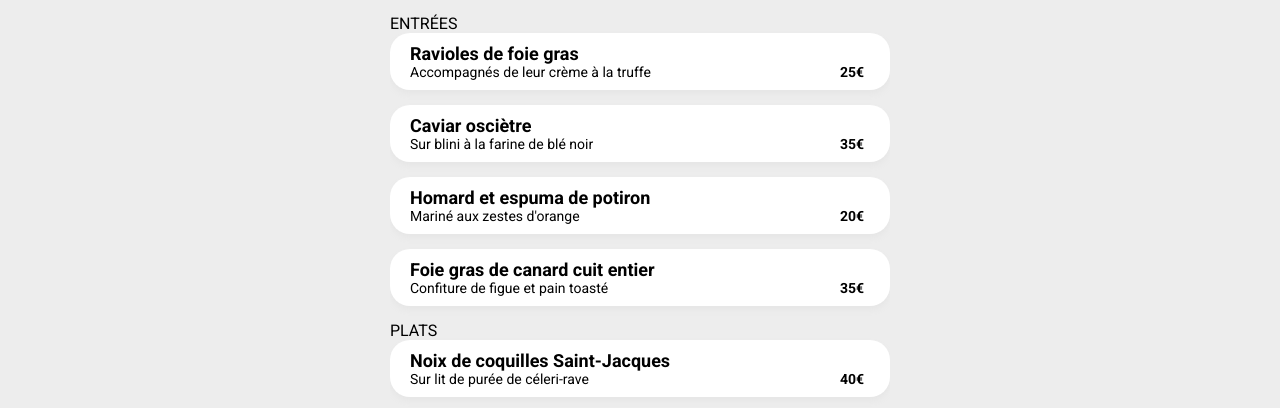
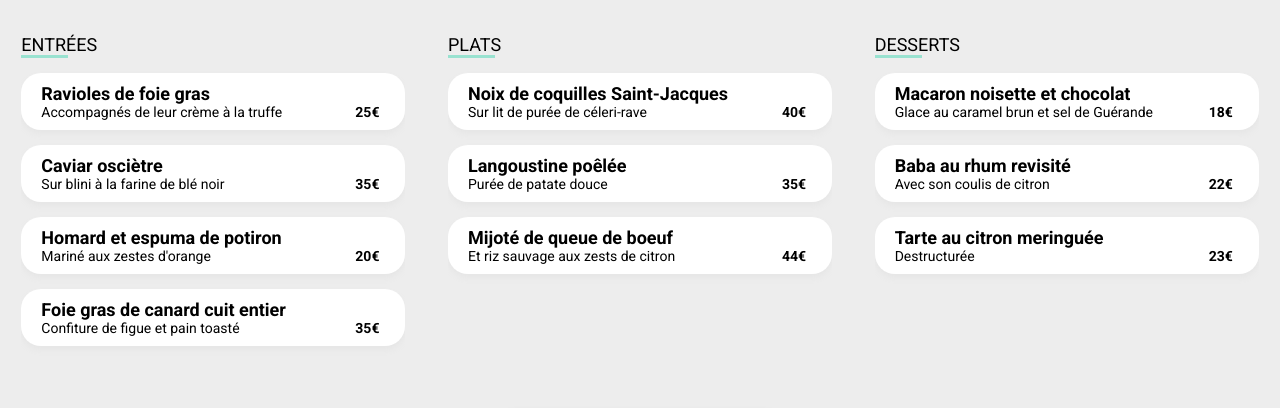
Before and after one commit to Ceciledeveloppeuseweb/OhmyfoodP3, a website: page note.html in a window 1280 px wide. Shown: the part 529-937 px from the top of the page. Drawn offline with Linux system fonts and the light colour scheme; a web font is replaced by a local one.

Commit message:
rajout de la div menu

```diff
--- a/sass/layout/_contener.scss
+++ b/sass/layout/_contener.scss
@@ -22,9 +22,9 @@
         background-color:  lighten($color: $color-black, $amount: 93%);
         border-radius: 35px 35px 0 0;
         margin-top: -35px;
+        width: 100%;
         @include tablette{
             border-radius: 0;
-
         }
     }
 }
@@ -44,12 +44,31 @@
 }
 
 .bloc-cartes{
-    @include disposition-menu-carte;
+    display: flex;
+    flex-direction: column;
+    justify-content: space-between;
+    width: 100%;
+    @include desktop{
+        display: flex;
+        flex-direction: row;
+        justify-content: space-between;
+        align-items: flex-start;
+
+    }
+}
+
+
+
+.menu{
+    @include disposition-menu;
     animation: apparition 2s ease-out;
     overflow: hidden;
     @include tablette{
         width: 50%;
         max-width: 500px;
+    }
+    @include desktop{
+        width: 30%;
     }
     &>p{
         @include dim-intitule-plat;
--- a/sass/utils/_mixins.scss
+++ b/sass/utils/_mixins.scss
@@ -19,12 +19,12 @@
     font-size: 18px;
 }
 /*sections entrees plats desserts*/
-@mixin disposition-menu-carte{
+@mixin disposition-menu{
     display: flex;
     flex-direction: column;
     width: 90%;
-    margin: auto;
-    margin-bottom: 20px;
+    margin: 0 auto 20px;
+
 }
 
 /*propriétés card des sections entrees plats desserts*/
```
Also changed, not shown: style.css, 1 other file.
